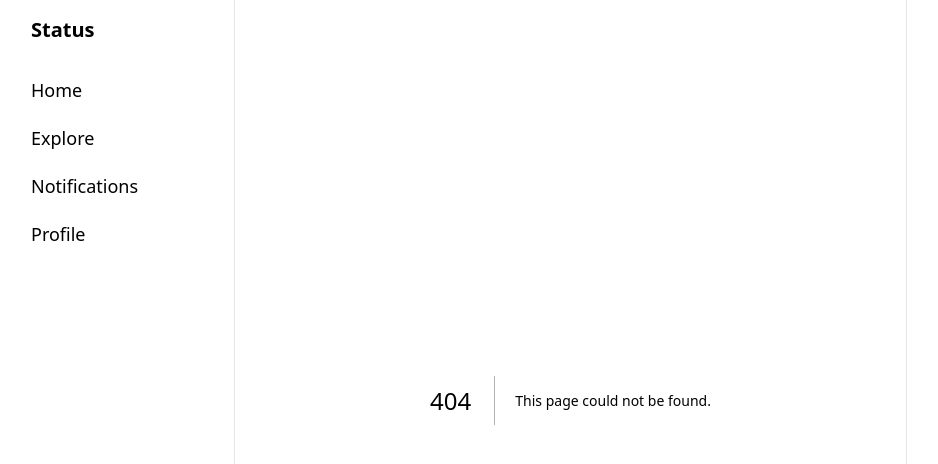
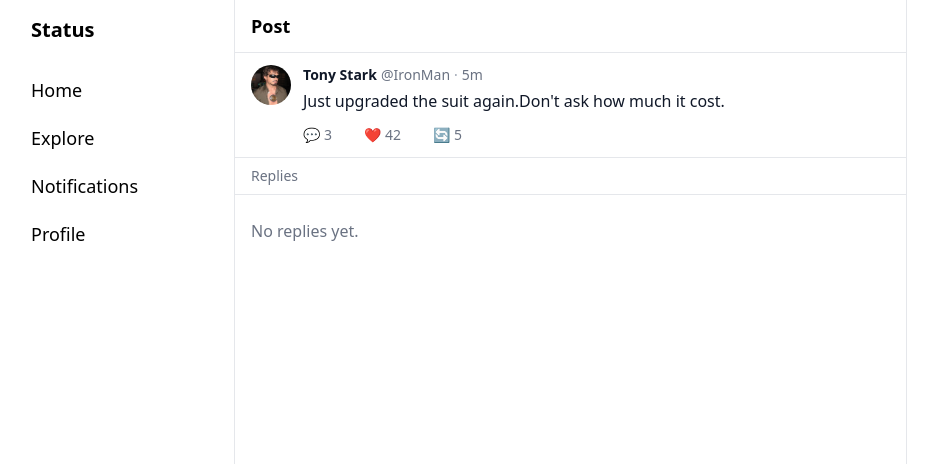
Before and after one commit to aswathy1807/AvengersTweet, a Next.js app: page /post/1 in a window 1280 px wide. Before the commit this address had no page. Shown: the top 464 px of the page, without its empty margins (181-1119 px from the left). Built offline with nearby package versions, Linux system fonts and the light colour scheme.

Commit message:
step 4. thread page

```diff
--- /dev/null
+++ b/app/post/[id]/page.tsx
@@ -0,0 +1,31 @@
+import PostCard from "@/components/PostCard";
+import { mockPosts, mockReply } from "@/lib/mock-data";
+import { notFound } from "next/navigation";
+
+export default function ThreadPage({ params }: { params: { id: string } }) {
+  const post = mockPosts.find((p) => p.id === params.id);
+  if (!post) return notFound();
+
+  const replies = [mockReply].filter((r) => r.parentId === post.id);
+
+  return (
+    <div>
+      <header className="sticky top-0 bg-white/80 backdrop-blur border-b border-gray-200 px-4 py-3 font-bold text-lg">
+        Post
+      </header>
+
+      <PostCard post={post} />
+
+      <div className="border-b border-gray-200 px-4 py-2 text-sm text-gray-500">
+        Replies
+      </div>
+
+      {replies.length === 0 && (
+        <p className="px-4 py-6 text-gray-500">No replies yet.</p>
+      )}
+      {replies.map((reply) => (
+        <PostCard key={reply.id} post={reply} />
+      ))}
+    </div>
+  );
+}
```
